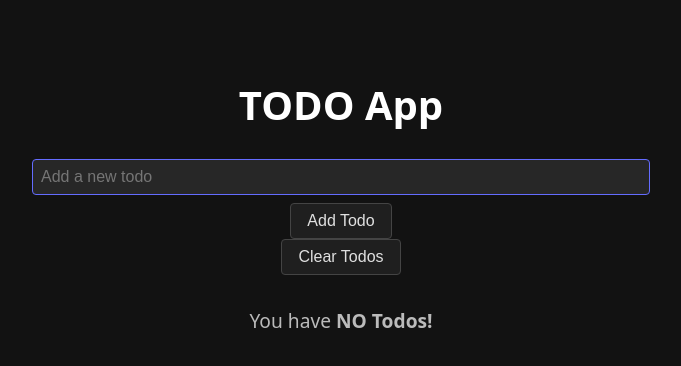
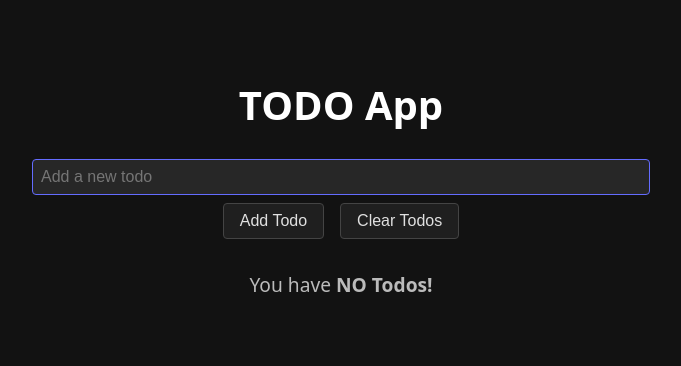
Before and after one commit to 25-26-4BI-SEW/Radbauer_Felix, a Vue app in the folder 08_ADV_Todo_App_extended/todo-extended/: page / in a window 1280 px wide. Shown: the top 366 px of the page, without its empty margins (299-980 px from the left). Built offline with nearby package versions, Linux system fonts and the light colour scheme; the HTML template or start-up script is replaced by a standard one.

Commit message:
Update Input.vue
improve button layout
move emits to top
force todos to be < 50 chars (can't be submitted otherwise)

```diff
--- a/08_ADV_Todo_App_extended/todo-extended/src/components/Input.vue
+++ b/08_ADV_Todo_App_extended/todo-extended/src/components/Input.vue
@@ -1,11 +1,14 @@
 <script setup>
 import { onMounted, ref, watch } from "vue";
+
+const emit = defineEmits(["addEvent", "clearTodos"]);
 
 const text = ref("");
 const warning = ref("");
 const warningTemplate = "Todos should not be longer than 50 characters";
 const inputRef = ref(null);
 
+// automatically focus input on page load
 onMounted(() => {
 	if (inputRef.value) {
 		inputRef.value.focus();
@@ -18,12 +21,11 @@ watch(text, (newValue) => {
 	} else {
 		warning.value = ""
 	}
-}, { immediate: true }); // This ensures it runs on page load
+}, { immediate: true });
 
-const emit = defineEmits(["addEvent", "clearTodos"]);
 
 function add() {
-	if (text.value === "" || !text.value) return;
+	if (text.value === "" || !text.value || text.value.length > 50) return;
 	emit("addEvent", text.value);
 	text.value = "";
 	inputRef.value.focus();
@@ -34,8 +36,10 @@ function add() {
 	<div class="input-wrapper">
 		<input type="text" v-model="text" @keyup.enter="add" placeholder="Add a new todo"
 			:class="{ 'has-warning': warning }" ref="inputRef" />
-		<button @click="add">Add Todo</button>
-		<button @click="emit('clearTodos')">Clear Todos</button>
+		<div id="button-container">
+			<button @click="add">Add Todo</button>
+			<button @click="emit('clearTodos')">Clear Todos</button>
+		</div>
 		<p v-if="warning" class="warning-text">{{ warning }}</p>
 	</div>
 </template>
@@ -71,4 +75,11 @@ input.has-warning {
 	border-color: red;
 	outline-color: red;
 }
+
+#button-container {
+	display: flex;
+	justify-content: center;
+	align-items: center;
+	flex-direction: row;
+}
 </style>
```
